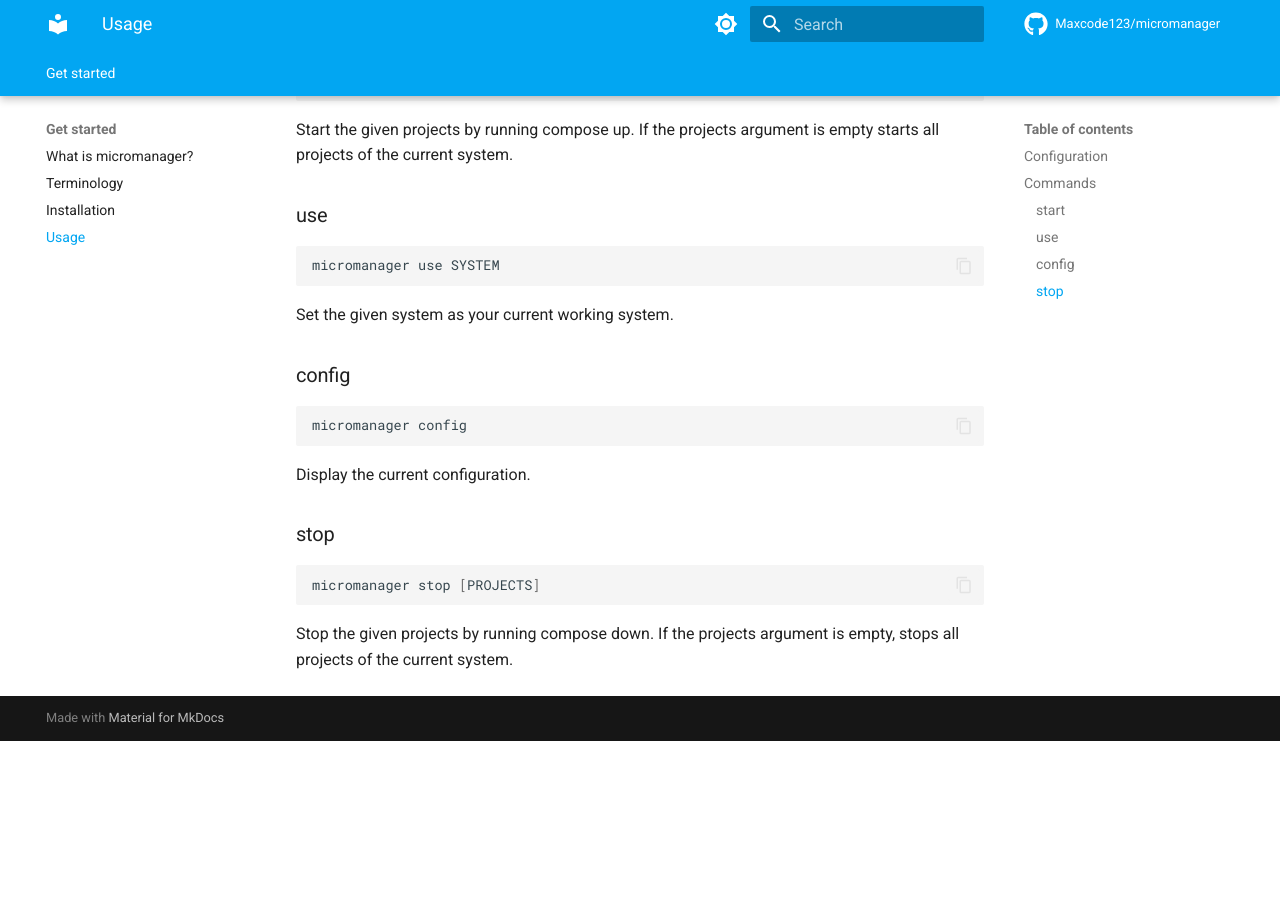
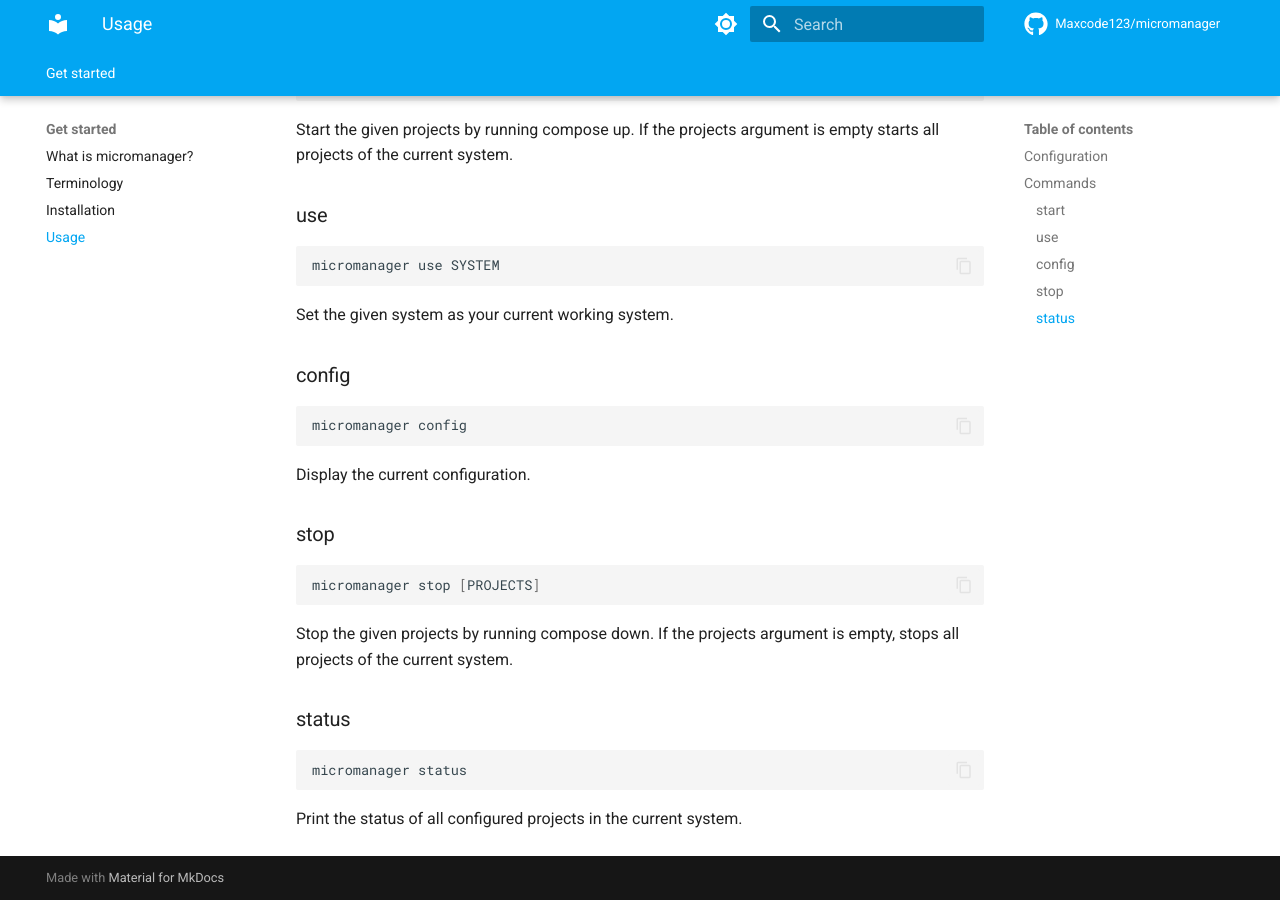
Before and after one commit to Maxcode123/micromanager, an MkDocs documentation site: the page built from docs/usage.md, in a window 1280 px wide and 900 px high, scrolled down 866 px. Built offline with MkDocs 1.6.1 and Material for MkDocs 9.7.7, drawn with Linux system fonts in a browser that asks for light colours; comment, search, counter and statistics services are not loaded; before the commit the page ends 1607 px from its top, so only the background shows below that.

Commit message:
Adds status in documentation

````diff
--- a/docs/usage.md
+++ b/docs/usage.md
@@ -64,3 +64,11 @@ micromanager stop [PROJECTS]
 
 Stop the given projects by running compose down. If the projects argument is empty,
 stops all projects of the current system.
+
+### status
+
+```sh
+micromanager status
+```
+
+Print the status of all configured projects in the current system.
````
